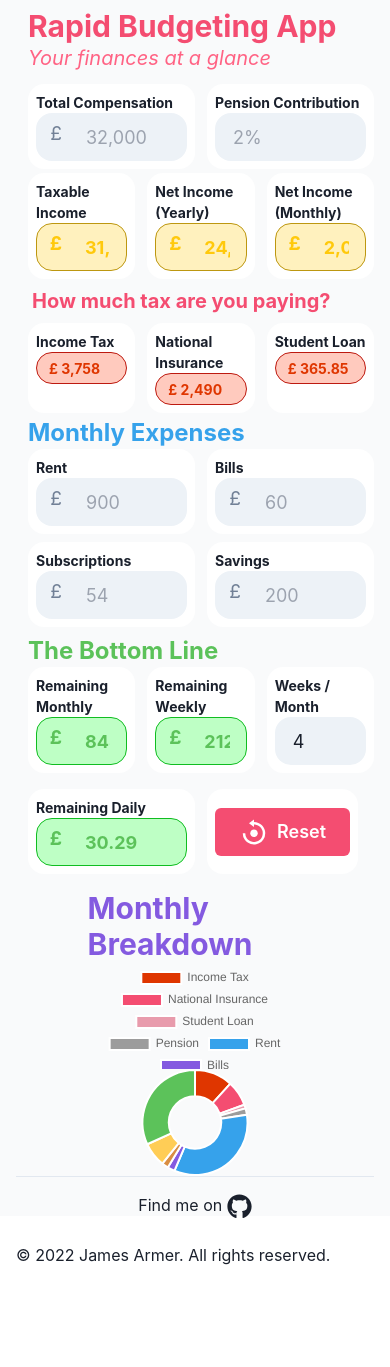
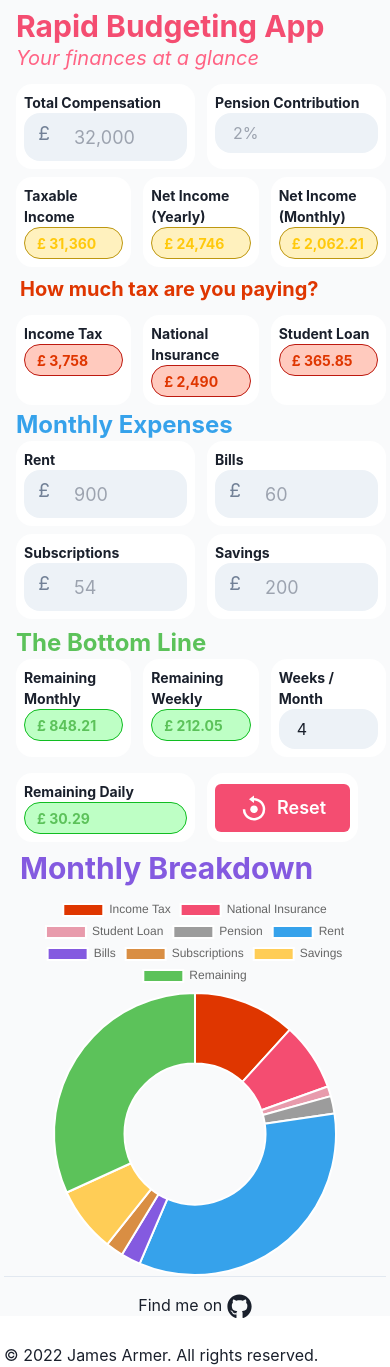
Before and after one commit to JamesArmer/rapid_budgeting_app, a Next.js app: page / in a window 390 px wide. Before the commit the page ends 1267 px from the top, so only its background shows below. Built offline with nearby package versions, Linux system fonts and the light colour scheme.

Commit message:
feat: mobile CSS almost complete!!

```diff
--- a/components/Layout.tsx
+++ b/components/Layout.tsx
@@ -4,7 +4,7 @@ import Header from "./Header";
 
 export default function Layout({ children }: { children: React.ReactNode }) {
   return (
-    <div className="min-h-screen px-4 bg-gray-50">
+    <div className="min-h-screen px-1 sm:px-4 bg-gray-50">
       <Header />
       <main>{children}</main>
       <Footer />
--- a/components/charts/DonutChart.tsx
+++ b/components/charts/DonutChart.tsx
@@ -1,4 +1,3 @@
-import { useState } from "react";
 import { Doughnut } from "react-chartjs-2";
 import { Chart as ChartJS, ArcElement, Tooltip, Legend } from "chart.js";
 
@@ -41,10 +40,5 @@ export default function DonutChart({
     ],
   };
 
-  return (
-    <>
-      <h3 className="font-bold text-3xl text-purple-main">Monthly Breakdown</h3>
-      <Doughnut data={data} />
-    </>
-  );
+  return <Doughnut data={data} />;
 }
--- a/components/inputs/GreenInput.tsx
+++ b/components/inputs/GreenInput.tsx
@@ -20,14 +20,6 @@ export default function GreenInput({
       <Text fontWeight="bold" fontSize={titleSize}>
         {title}
       </Text>
-      <InputGroup>
-        <InputLeftElement
-          pointerEvents="none"
-          color="#5CC25A"
-          fontSize="1.2em"
-          children="£"
-          fontWeight="bold"
-        />
       <Input
         isReadOnly
         isInvalid
@@ -36,14 +28,13 @@ export default function GreenInput({
         background="#BEFFC5"
         className="text-green-main"
         variant="filled"
-          placeholder={placeholderText}
+        placeholder={"£ " + placeholderText}
         _placeholder={{ color: "inherit" }}
-          size="lg"
+        size="sm"
         fontWeight="bold"
         borderRadius="1rem"
         borderWidth="1px"
       />
-      </InputGroup>
     </Box>
   );
 }
--- a/components/inputs/GreyInputNonMonetary.tsx
+++ b/components/inputs/GreyInputNonMonetary.tsx
@@ -33,7 +33,7 @@ export default function GreyInput({
         variant="filled"
         placeholder={placeholderText}
         defaultValue={defaultValue}
-        size="lg"
+        size="md"
         htmlSize={htmlSize}
         borderRadius="1rem"
         onBlur={(e) => {
--- a/components/inputs/YellowInput.tsx
+++ b/components/inputs/YellowInput.tsx
@@ -22,14 +22,6 @@ export default function YellowInput({
       <Text fontWeight="bold" fontSize={titleSize}>
         {title}
       </Text>
-      <InputGroup>
-        <InputLeftElement
-          pointerEvents="none"
-          color="#FFC90C"
-          fontSize="1.2em"
-          children="£"
-          fontWeight="bold"
-        />
       <Input
         name={name}
         isReadOnly
@@ -39,14 +31,13 @@ export default function YellowInput({
         background="#FFF1BE"
         className="text-yellow-main"
         variant="filled"
-          placeholder={placeholderText}
+        placeholder={"£ " + placeholderText}
         _placeholder={{ color: "inherit" }}
-          size="lg"
+        size="sm"
         fontWeight="bold"
         borderRadius="1rem"
         borderWidth="1px"
       />
-      </InputGroup>
     </Box>
   );
 }
--- /dev/null
+++ b/components/titles/ChartTitle.tsx
@@ -0,0 +1,7 @@
+export default function ChartTitle() {
+  return (
+    <div className="flex-1 self-end pl-4 md:pl-10">
+      <h3 className="font-bold text-3xl text-purple-main">Monthly Breakdown</h3>
+    </div>
+  );
+}
--- a/components/titles/TaxTitle.tsx
+++ b/components/titles/TaxTitle.tsx
@@ -1,7 +1,7 @@
 export default function TaxTitle() {
   return (
     <div className="flex-1 self-end pl-4 md:pl-10">
-      <h3 className="font-bold text-xl md:text-2xl text-pink-main">
+      <h3 className="font-bold text-xl md:text-2xl text-red-light">
         How much tax are you paying?
       </h3>
     </div>
--- a/pages/index.tsx
+++ b/pages/index.tsx
@@ -34,6 +34,7 @@ import { PageData, TaxCalculations } from "../types/globalTypes";
 import { CalculateTax } from "../functions/helperFunctions";
 import MainTitle from "../components/titles/MainTitle";
 import TaxTitle from "../components/titles/TaxTitle";
+import ChartTitle from "../components/titles/ChartTitle";
 
 const Home: NextPage = () => {
   const [pageData, setPageData] = useState<PageData>(pageDataPlaceholder);
@@ -198,12 +199,12 @@ const Home: NextPage = () => {
   }, []);
 
   return (
-    <>
     <Layout>
       <div id="titles" className="py-2">
         <MainTitle />
       </div>
-        <div id="inputsDiv" className="flex-1 md:px-4">
+      <div id="parentDiv" className="sm:flex w-full">
+        <div id="inputsDiv" className="flex-1 sm:px-4 sm:w-2/3">
           <form id="parentForm">
             <div id="compDiv" className="pt-1">
               <Compensation
@@ -212,7 +213,7 @@ const Home: NextPage = () => {
                 onBlur={Calculate}
               />
             </div>
-            <div id="incomeDiv" className="pt-1">
+            <div id="incomeDiv" className="pt-2">
               <Income
                 grossIncomeYearly={pageData.grossIncomeYearly}
                 netIncomeYearly={pageData.netIncomeYearly}
@@ -222,7 +223,7 @@ const Home: NextPage = () => {
             <div id="taxTitleDive" className="py-2">
               <TaxTitle />
             </div>
-            <div id="taxDiv">
+            <div id="taxDiv" className="pt-1">
               <Tax
                 incomeTax={pageData.incomeTax}
                 nationalInsurance={pageData.nationalInsurance}
@@ -230,7 +231,7 @@ const Home: NextPage = () => {
               />
             </div>
             <div id="expensesDiv" className="flex w-full py-1">
-              <div id="monthlyDiv" className="md:px-4">
+              <div id="monthlyDiv" className="sm:px-4">
                 <Expenses
                   rent={pageData.rent}
                   bills={pageData.bills}
@@ -252,11 +253,14 @@ const Home: NextPage = () => {
             </div>
           </form>
         </div>
-        <div id="chartDiv" className="m-auto w-3/5 pt-2">
+        <div id="chartMainDiv" className="flex-1">
+          <ChartTitle />
+          <div id="chartDiv" className="m-auto pt-2 w-7/8 sm:w-3/4">
             <DonutChart chartData={chartData} />
           </div>
+        </div>
+      </div>
     </Layout>
-    </>
   );
 };
 
```
Also changed, not shown: 1 other file (tests, documents, lock files or other folders). Lines whose indentation alone changed are shown as unchanged.
